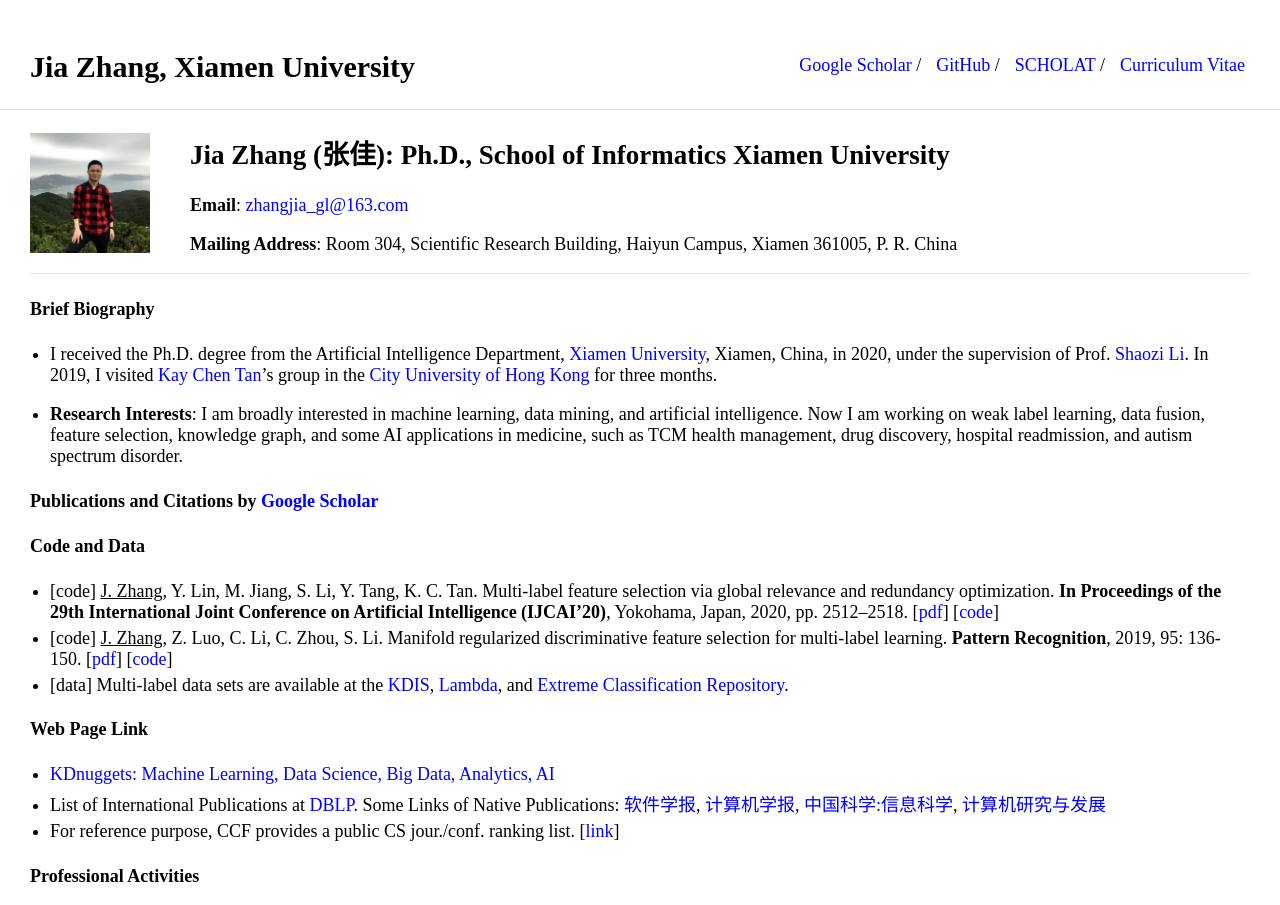
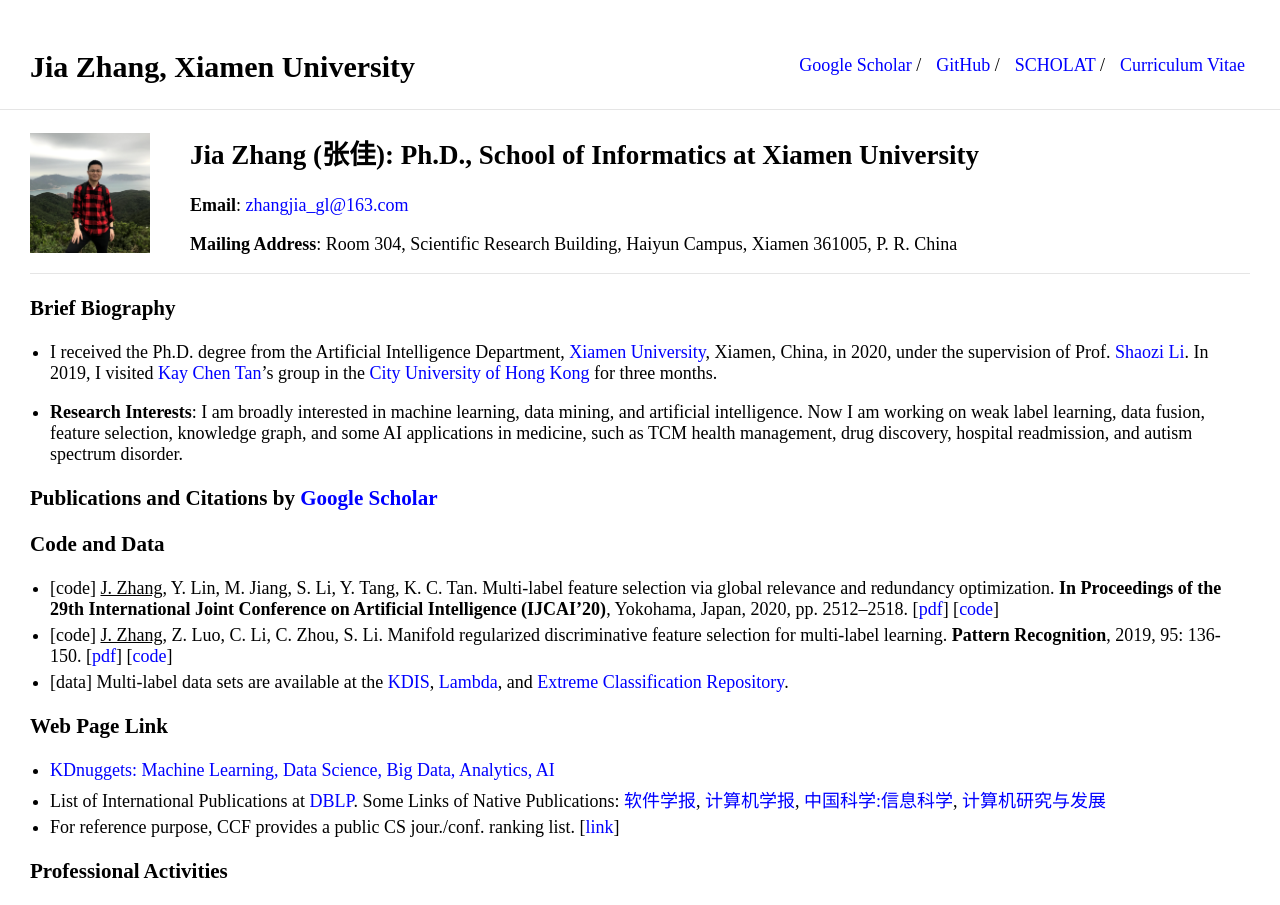
Before and after one commit to jiazhang-ml/jiazhang-ml.github.io, a Jekyll site: the page built from index.md, in a window 1280 px wide. Shown: the top 905 px of the page. Built offline with Jekyll 4.4.1, drawn with Linux system fonts in a browser that asks for light colours.

```diff
--- a/index.md
+++ b/index.md
@@ -5,7 +5,7 @@ layout: default
 
 <img class="profile-picture" src="1.jpg">
 
-## Jia Zhang (张佳): Ph.D., School of Informatics Xiamen University
+## Jia Zhang (张佳): Ph.D., School of Informatics at Xiamen University
 
 **Email**: [zhangjia_gl@163.com](mailto:zhangjia_gl@163.com)
 
@@ -13,22 +13,22 @@ layout: default
 
 ---
 
-#### Brief Biography
+### Brief Biography
 
 * I received the Ph.D. degree from the Artificial Intelligence Department, [Xiamen University](https://www.xmu.edu.cn/), Xiamen, China, in 2020, under the supervision of Prof. [Shaozi Li](http://imt.xmu.edu.cn/szdw.html). In 2019, I visited [Kay Chen Tan](http://www.cityu.edu.hk/stfprofile/kaytan.htm)'s group in the [City University of Hong Kong](https://www.cityu.edu.hk/) for three months.
 
 * **Research Interests**: I am broadly interested in machine learning, data mining, and artificial intelligence. Now I am working on weak label learning, data fusion, feature selection, knowledge graph, and some AI applications in medicine, such as TCM health management, drug discovery, hospital readmission, and autism spectrum disorder.
 
-#### Publications and Citations by [Google Scholar](https://scholar.google.com.hk/citations?user=yBaTk-gAAAAJ&hl=en)
-#### Code and Data
+### Publications and Citations by [Google Scholar](https://scholar.google.com.hk/citations?user=yBaTk-gAAAAJ&hl=en)
+### Code and Data
 * [code] <u>J. Zhang</u>, Y. Lin, M. Jiang, S. Li, Y. Tang, K. C. Tan. Multi-label feature selection via global relevance and redundancy optimization. **In Proceedings of the 29th International Joint Conference on Artificial Intelligence (IJCAI’20)**, Yokohama, Japan, 2020, pp. 2512–2518. [[pdf](0348.pdf)] [[code](GRRO-master.zip)]
 * [code] <u>J. Zhang</u>, Z. Luo, C. Li, C. Zhou, S. Li. Manifold regularized discriminative feature selection for multi-label learning. **Pattern Recognition**, 2019, 95: 136-150. [[pdf](1-s2.0-S0031320319302341-main.pdf)] [[code](MDFS-master.zip)]
 * [data] Multi-label data sets are available at the [KDIS](http://www.uco.es/kdis/mllresources/), [Lambda](http://www.lamda.nju.edu.cn/files/MDDM-expdata.rar), and [Extreme Classification Repository](http://manikvarma.org/downloads/XC/XMLRepository.html).
 
-#### Web Page Link
+### Web Page Link
 * [KDnuggets: Machine Learning, Data Science, Big Data, Analytics, AI](https://www.kdnuggets.com/)
 * List of International Publications at [DBLP](https://dblp.uni-trier.de/db/). Some Links of Native Publications: [软件学报](http://navi.cnki.net/knavi/JournalDetail?pcode=CJFD&pykm=RJXB), [计算机学报](http://navi.cnki.net/knavi/JournalDetail?pcode=CJFD&pykm=JSJX), [中国科学:信息科学](http://navi.cnki.net/knavi/JournalDetail?pcode=CJFD&pykm=PZKX), [计算机研究与发展](http://navi.cnki.net/knavi/JournalDetail?pcode=CJFD&pykm=JFYZ)
 * For reference purpose, CCF provides a public CS jour./conf. ranking list. [[link](https://www.ccf.org.cn/Academic_Evaluation/By_category/)]
 
-#### Professional Activities
+### Professional Activities
 * Journal Reviewer: [IEEE Transactions on Cybernetics](https://mc.manuscriptcentral.com/cyb-ieee), [IEEE Transactions on Neural Networks and Learning Systems](https://mc.manuscriptcentral.com/tnnls), [Pattern Recognition](https://www.journals.elsevier.com/pattern-recognition/), [Information Sciences](https://www.journals.elsevier.com/information-sciences), [Knowledge-Based Systems](https://www.journals.elsevier.com/knowledge-based-systems), [Applied Intelligence](https://www.editorialmanager.com/apin/Default.aspx)
```
